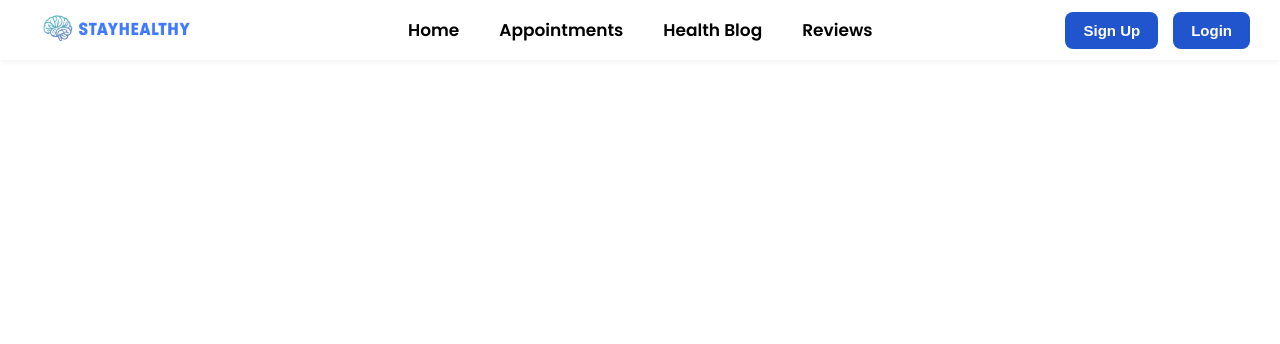
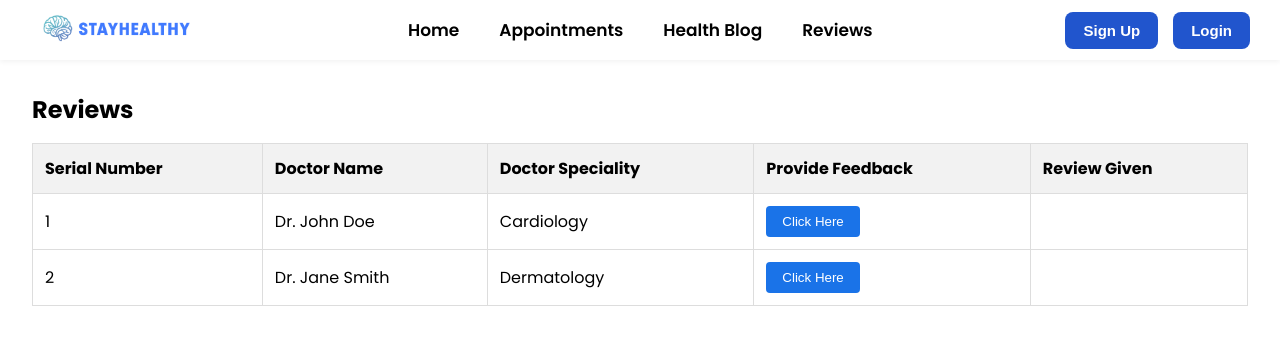
Before and after one commit to NourSafta/stayhealthy-react, a React (Create React App) app: page /reviews in a window 1280 px wide. Shown: the top 344 px of the page. Built offline with nearby package versions, Linux system fonts and the light colour scheme.

Commit message:
Integrated ReviewForm in App.js with dummy reviews

```diff
--- a/src/App.js
+++ b/src/App.js
@@ -6,6 +6,7 @@ import SignUp from "./Components/SignUp/SignUp";
 import InstantConsultation from "./Components/InstantConsultationBooking/InstantConsultation";
 import BookingConsultation from "./Components/BookingConsultation";
 import Notification from "./Components/Notification/Notification";
+import Reviews from "./Components/Reviews/Reviews";
 
 function App() {
   return (
@@ -16,6 +17,7 @@ function App() {
         <Route path="/signup" element={<SignUp />} />
         <Route path="/instant-consultation" element={<InstantConsultation />} />
         <Route path="/booking-consultation" element={<BookingConsultation />} />
+        <Route path="/reviews" element={<Reviews />} />
       </Routes>
     </Notification>
   );
--- /dev/null
+++ b/src/Components/Reviews/Reviews.css
@@ -0,0 +1,35 @@
+.reviews-page {
+    padding: 2rem;
+  }
+
+  .reviews-table {
+    width: 100%;
+    border-collapse: collapse;
+    margin-top: 1rem;
+  }
+
+  .reviews-table th,
+  .reviews-table td {
+    border: 1px solid #ddd;
+    padding: 0.75rem;
+    text-align: left;
+  }
+
+  .reviews-table th {
+    background-color: #f2f2f2;
+    font-weight: bold;
+  }
+
+  .feedback-btn {
+    background-color: #1a73e8;
+    color: white;
+    padding: 0.5rem 1rem;
+    border: none;
+    cursor: pointer;
+    border-radius: 4px;
+    transition: background-color 0.3s ease;
+  }
+
+  .feedback-btn:hover {
+    background-color: #0c51b8;
+  }
--- /dev/null
+++ b/src/Components/Reviews/Reviews.js
@@ -0,0 +1,43 @@
+import React from 'react';
+import './Reviews.css';
+
+const Reviews = () => {
+  const doctors = [
+    { id: 1, name: 'Dr. John Doe', speciality: 'Cardiology' },
+    { id: 2, name: 'Dr. Jane Smith', speciality: 'Dermatology' }
+  ];
+
+  return (
+    <div className="reviews-page">
+      <h2>Reviews</h2>
+      <table className="reviews-table">
+        <thead>
+          <tr>
+            <th>Serial Number</th>
+            <th>Doctor Name</th>
+            <th>Doctor Speciality</th>
+            <th>Provide Feedback</th>
+            <th>Review Given</th>
+          </tr>
+        </thead>
+        <tbody>
+          {doctors.map((doc, index) => (
+            <tr key={doc.id}>
+              <td>{index + 1}</td>
+              <td>{doc.name}</td>
+              <td>{doc.speciality}</td>
+              <td>
+                <button className="feedback-btn">
+                  Click Here
+                </button>
+              </td>
+              <td></td>
+            </tr>
+          ))}
+        </tbody>
+      </table>
+    </div>
+  );
+};
+
+export default Reviews;
```
Also changed, not shown: src/Components/ReviewForm/ReviewForm.css (added, +20 -0 lines), src/Components/ReviewForm/ReviewForm.js (added, +14 -0 lines), 1 other file (tests, documents, lock files or other folders).
